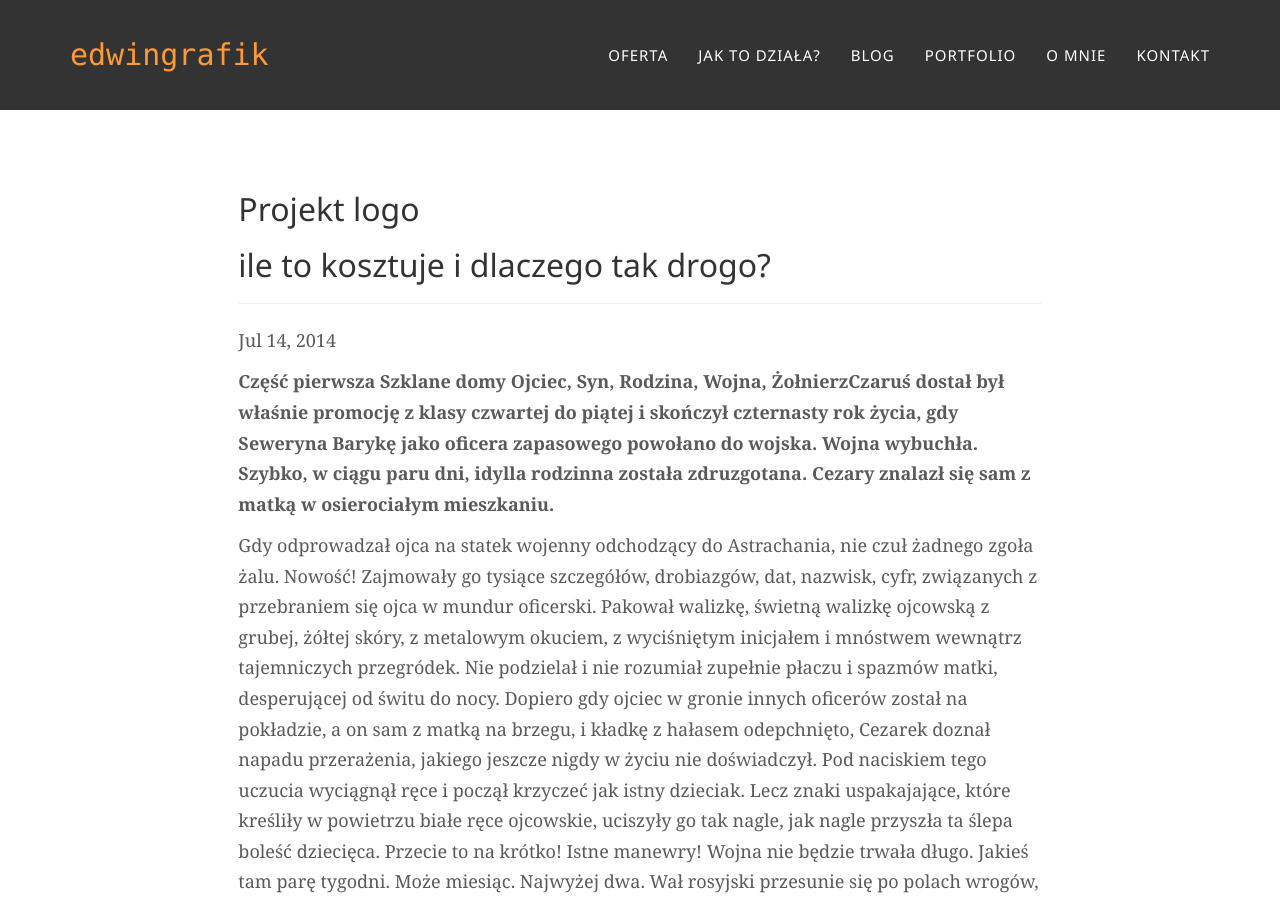
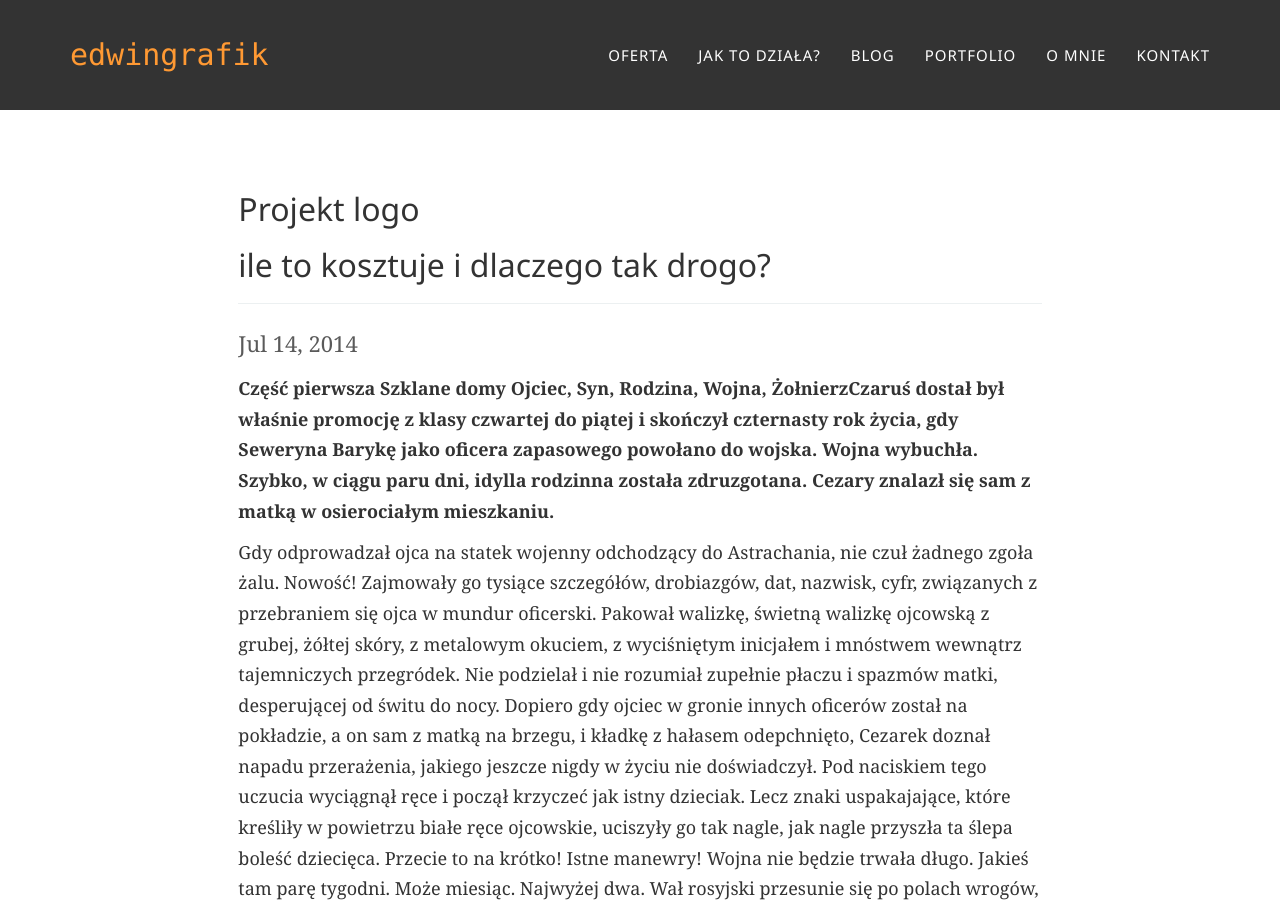
Before and after one commit to edwingrafik/edwingrafik.github.io, a Jekyll site: the page built from _posts/2016-04-24-projekt-logo.md, in a window 1280 px wide and 900 px high. Built offline with Jekyll 4.4.1, drawn with Linux system fonts in a browser that asks for light colours; some web fonts are replaced; comment, search, counter and statistics services are not loaded.

Commit message:
Update blog-post.html

```diff
--- a/_layouts/blog-post.html
+++ b/_layouts/blog-post.html
@@ -10,10 +10,10 @@
         <h2>{{ page.title }}</h2>
         <h2>{{ page.subtitle }}</h2>
         <hr>
-        <div class="large text-muted">
-          <p><time datetime="{{ page.date | date_to_xmlschema }}" itemprop="datePublished">{{ page.date | date: "%b %-d, %Y" }}</time>{% if page.author %} • <span itemprop="author" itemscope itemtype="http://schema.org/Person"><span itemprop="name">{{ page.author }}</span></span>{% endif %}</p>
+
+          <p class="large text-muted"><time datetime="{{ page.date | date_to_xmlschema }}" itemprop="datePublished">{{ page.date | date: "%b %-d, %Y" }}</time>{% if page.author %} • <span itemprop="author" itemscope itemtype="http://schema.org/Person"><span itemprop="name">{{ page.author }}</span></span>{% endif %}</p>
           {{ content }}
-        </div>
+
       </div>
     </div>
   </div>
```
